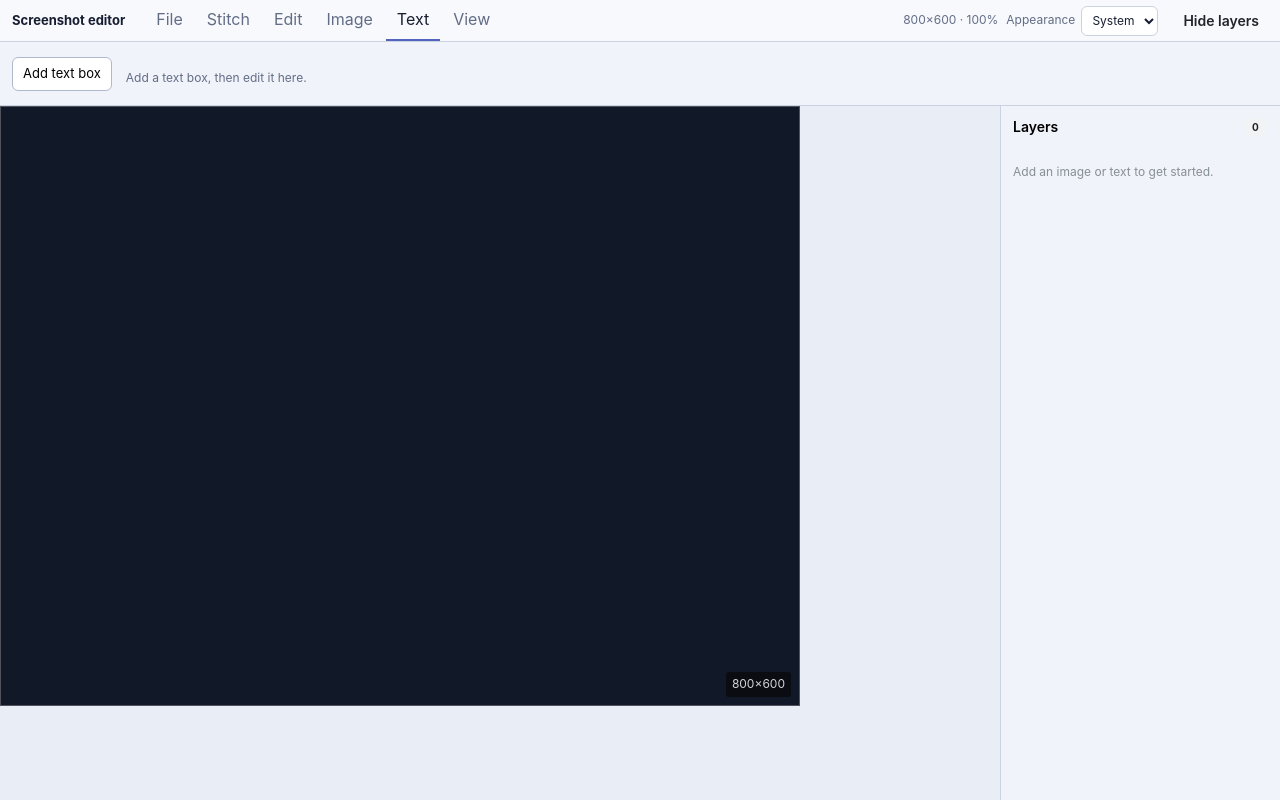
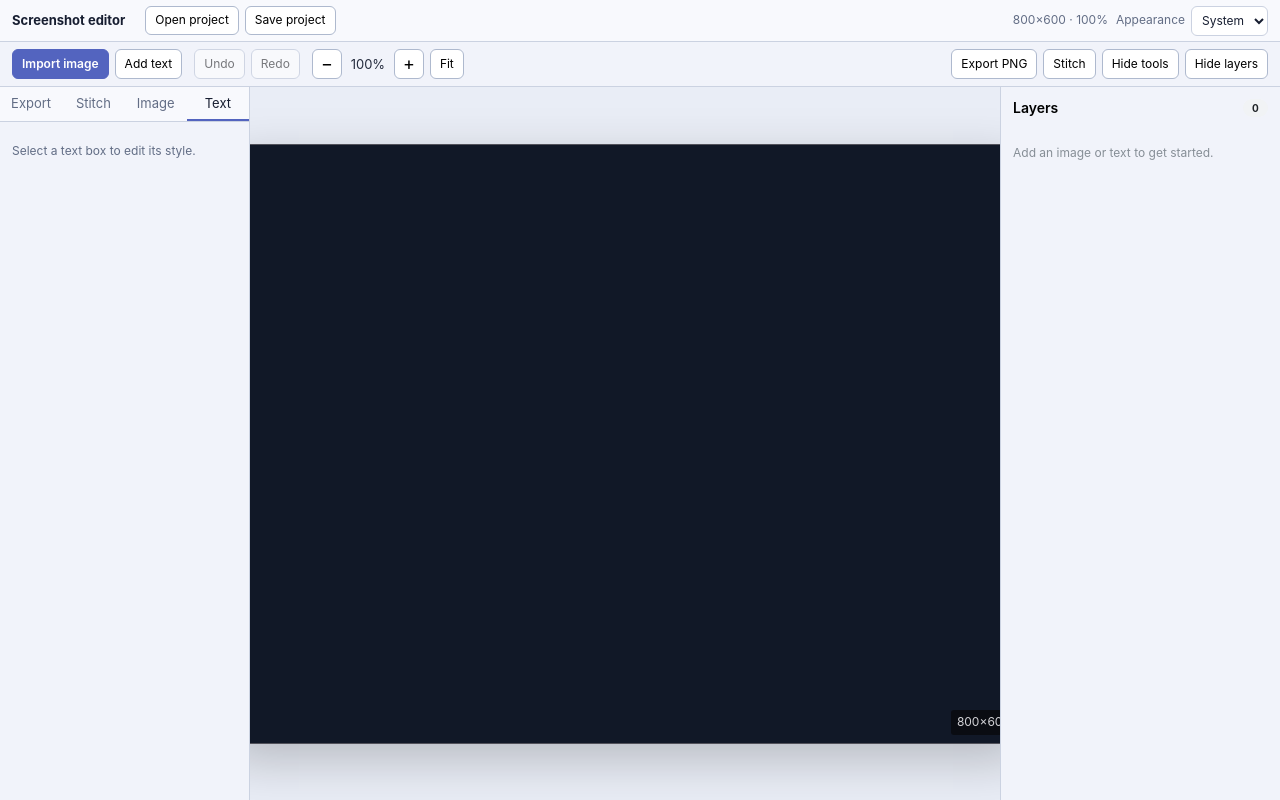
Before and after one commit to fkeenv/screenshot-editor, a React (Vite) app: page / in a window 1280 px wide. Both pictures are taken after a click on the tab "Text". Built offline with nearby package versions, Linux system fonts and the light colour scheme.

Commit message:
Build permanent centered editor workspace

```diff
--- a/src/App.tsx
+++ b/src/App.tsx
@@ -1,4 +1,3 @@
-import { Button } from "@mantine/core";
 import type { AppearancePreference } from "./appearance";
 import {
   useEffect,
@@ -69,7 +68,7 @@ const PRESETS = [
 
 const SCALE_PRESETS = [0.25, 0.5, 1, 2] as const;
 const TEXT_EDIT_FRAME_WIDTH = 6;
-const TOOL_MENUS = ["File", "Stitch", "Edit", "Image", "Text", "View"] as const;
+const TOOL_MENUS = ["Export", "Stitch", "Image", "Text"] as const;
 type ToolMenu = (typeof TOOL_MENUS)[number];
 
 type StitchScreen = {
@@ -423,8 +422,12 @@ export function App({ appearance, onAppearanceChange }: AppProps) {
   }>();
   const [placingText, setPlacingText] = useState(false);
   const [layersPanelOpen, setLayersPanelOpen] = useState(true);
+  const [toolsPanelOpen, setToolsPanelOpen] = useState(
+    () => window.innerWidth > 1000,
+  );
   const textEditor = useRef<TextEditorHandle | null>(null);
   const canvasRef = useRef<HTMLDivElement>(null);
+  const viewportRef = useRef<HTMLDivElement>(null);
   const selectedLayer = project.layers.find(
     (layer) => layer.id === selectedLayerId,
   );
@@ -499,6 +502,17 @@ export function App({ appearance, onAppearanceChange }: AppProps) {
     );
   }
 
+  function fitCanvas() {
+    const viewport = viewportRef.current;
+    if (!viewport) return;
+    const zoom = Math.min(
+      (viewport.clientWidth - 48) / project.canvasWidth,
+      (viewport.clientHeight - 48) / project.canvasHeight,
+    );
+    if (zoom <= 0) return;
+    setProject((current) => setView(current, zoom, 0, 0));
+  }
+
   async function importImage() {
     try {
       const [file] = await files.importImages();
@@ -520,7 +534,6 @@ export function App({ appearance, onAppearanceChange }: AppProps) {
         }),
       );
       setSelectedLayerId(id);
-      setActiveMenu("Image");
       setImportError(undefined);
     } catch (error) {
       setImportError(
@@ -638,8 +651,8 @@ export function App({ appearance, onAppearanceChange }: AppProps) {
     if (!canvas) return;
     const rect = canvas.getBoundingClientRect();
     const border = Number.parseFloat(getComputedStyle(canvas).borderLeftWidth) || 0;
-    const x = (event.clientX - rect.left - border) / project.zoom;
-    const y = (event.clientY - rect.top - border) / project.zoom;
+    const x = (event.clientX - rect.left) / project.zoom - border;
+    const y = (event.clientY - rect.top) / project.zoom - border;
     if (x < 0 || y < 0 || x > project.canvasWidth || y > project.canvasHeight) {
       return;
     }
@@ -925,21 +938,27 @@ export function App({ appearance, onAppearanceChange }: AppProps) {
       <header className="editor-chrome">
         <div className="menu-row">
           <span className="app-title">Screenshot editor</span>
-          <nav className="menu-tabs" role="tablist" aria-label="Editor tools">
-            {TOOL_MENUS.map((menu) => (
+          <div className="project-actions">
+            <button type="button" onClick={() => void openProjectFile()}>
+              Open project
+            </button>
             <button
               type="button"
-                role="tab"
-                aria-selected={activeMenu === menu}
-                aria-controls="active-tool-panel"
-                className={activeMenu === menu ? "active" : ""}
-                key={menu}
-                onClick={() => setActiveMenu(menu)}
+              onClick={() => {
+                void files.saveProject(saveProject(project)).then(
+                  () => setProjectFileError(undefined),
+                  (error: unknown) =>
+                    setProjectFileError(
+                      error instanceof Error
+                        ? error.message
+                        : "The project file could not be saved.",
+                    ),
+                );
+              }}
             >
-                {menu}
+              Save project
             </button>
-            ))}
-          </nav>
+          </div>
           <span className="document-status">
             {project.canvasWidth}×{project.canvasHeight} · {Math.round(project.zoom * 100)}%
           </span>
@@ -957,57 +976,107 @@ export function App({ appearance, onAppearanceChange }: AppProps) {
               <option value="dark">Dark</option>
             </select>
           </label>
-          <Button
-            variant="subtle"
-            color="gray"
-            size="compact-sm"
-            style={{ alignSelf: "center", marginLeft: 8 }}
+        </div>
+        <div className="main-toolbar">
+          <div className="toolbar-group">
+            <button type="button" className="primary-action" onClick={() => void importImage()}>
+              Import image
+            </button>
+            <button
+              type="button"
+              aria-pressed={placingText}
+              className={placingText ? "active-control" : undefined}
+              onClick={() => setPlacingText((current) => !current)}
+            >
+              Add text
+            </button>
+          </div>
+          <div className="toolbar-group">
+            <button type="button" onClick={() => setProject(undo)} disabled={project.past.length === 0}>
+              Undo
+            </button>
+            <button type="button" onClick={() => setProject(redo)} disabled={project.future.length === 0}>
+              Redo
+            </button>
+          </div>
+          <div className="toolbar-group zoom-group">
+            <button type="button" aria-label="Zoom out" onClick={() => changeZoom(project.zoom / 1.25)}>−</button>
+            <span className="zoom-value">{Math.round(project.zoom * 100)}%</span>
+            <button type="button" aria-label="Zoom in" onClick={() => changeZoom(project.zoom * 1.25)}>+</button>
+            <button type="button" className="fit-button" aria-label="Fit canvas to stage" onClick={fitCanvas}>Fit</button>
+          </div>
+          <div className="toolbar-group toolbar-end">
+            <button
+              type="button"
+              onClick={() => {
+                void saveCurrentExport().then(
+                  () => setExportError(undefined),
+                  (error: unknown) =>
+                    setExportError(
+                      error instanceof Error
+                        ? error.message
+                        : "The image could not be exported.",
+                    ),
+                );
+              }}
+            >
+              Export {exportFormat.toUpperCase()}
+            </button>
+            <button
+              type="button"
+              onClick={() => {
+                setActiveMenu("Stitch");
+                setToolsPanelOpen(true);
+              }}
+            >
+              Stitch
+            </button>
+            <button
+              type="button"
+              aria-controls="tools-panel"
+              aria-expanded={toolsPanelOpen}
+              onClick={() => setToolsPanelOpen((open) => !open)}
+            >
+              {toolsPanelOpen ? "Hide tools" : "Tools"}
+            </button>
+            <button
+              type="button"
               aria-controls="layers-panel"
               aria-expanded={layersPanelOpen}
               onClick={() => setLayersPanelOpen((open) => !open)}
             >
-            {layersPanelOpen ? "Hide layers" : "Show layers"}
-          </Button>
+              {layersPanelOpen ? "Hide layers" : "Layers"}
+            </button>
           </div>
+        </div>
+        {importError || projectFileError || exportError ? (
+          <div className="workspace-errors" role="alert">
+            {[importError, projectFileError, exportError].filter(Boolean).join(" · ")}
+          </div>
+        ) : null}
+      </header>
 
-        <div
-          className="tool-panel"
-          id="active-tool-panel"
-          role="tabpanel"
-          aria-label={`${activeMenu} tools`}
-        >
-          {activeMenu === "File" ? (
-            <div className="control-group">
+      {toolsPanelOpen ? (
+        <aside className="tool-panel" id="tools-panel" aria-label="Workspace tools">
+          <nav className="menu-tabs" role="tablist" aria-label="Workspace tools">
+            {TOOL_MENUS.map((menu) => (
               <button
                 type="button"
-                onClick={() => {
-                  void files.saveProject(saveProject(project)).then(
-                    () => setProjectFileError(undefined),
-                    (error: unknown) =>
-                      setProjectFileError(
-                        error instanceof Error
-                          ? error.message
-                          : "The project file could not be saved.",
-                      ),
-                  );
-                }}
+                role="tab"
+                aria-selected={activeMenu === menu}
+                aria-controls="active-tool-panel"
+                className={activeMenu === menu ? "active" : ""}
+                key={menu}
+                onClick={() => setActiveMenu(menu)}
               >
-                Save project
+                {menu}
               </button>
-              <button
-                type="button"
-                onClick={() => void openProjectFile()}
-              >
-                Open project
-              </button>
-              <span className="tool-divider" />
-              <button type="button" onClick={() => void importImage()}>
-                Import image
-              </button>
-              <span className="tool-hint">
-                Projects keep editable layers · Images: JPG, PNG, WebP, GIF, or BMP
-              </span>
-              <span className="tool-divider" />
+            ))}
+          </nav>
+          <div id="active-tool-panel" role="tabpanel" aria-label={`${activeMenu} tools`}>
+          {activeMenu === "Export" ? (
+            <div className="control-group">
+              <span className="panel-heading">Export settings</span>
               <label>
                 Export
                 <select
@@ -1049,22 +1118,6 @@ export function App({ appearance, onAppearanceChange }: AppProps) {
                   <output>{exportQuality}</output>
                 </>
               ) : null}
-              <button
-                type="button"
-                onClick={() => {
-                  void saveCurrentExport().then(
-                    () => setExportError(undefined),
-                    (error: unknown) =>
-                      setExportError(
-                        error instanceof Error
-                          ? error.message
-                          : "The image could not be exported.",
-                      ),
-                  );
-                }}
-              >
-                Export
-              </button>
               <span className="tool-hint">
                 PNG stays sharp and can be transparent. JPG is opaque. Lower
                 quality makes JPG and WebP smaller.
@@ -1129,29 +1182,9 @@ export function App({ appearance, onAppearanceChange }: AppProps) {
               </button>
               <span className="tool-hint">
                 Add saved screens and order them from top to bottom. Export uses
-                the format and quality selected under File.
+                the format and quality selected under Export.
               </span>
               {stitchError ? <p className="import-error">{stitchError}</p> : null}
-            </div>
-          ) : null}
-
-          {activeMenu === "Edit" ? (
-            <div className="control-group">
-              <button
-                type="button"
-                onClick={() => setProject(undo)}
-                disabled={project.past.length === 0}
-              >
-                Undo
-              </button>
-              <button
-                type="button"
-                onClick={() => setProject(redo)}
-                disabled={project.future.length === 0}
-              >
-                Redo
-              </button>
-              <span className="tool-hint">Ctrl/Cmd+Z · Shift+Ctrl/Cmd+Z</span>
             </div>
           ) : null}
 
@@ -1251,16 +1284,6 @@ export function App({ appearance, onAppearanceChange }: AppProps) {
 
           {activeMenu === "Text" ? (
             <>
-              <div className="control-group">
-                <button
-                  type="button"
-                  aria-pressed={placingText}
-                  className={placingText ? "active-control" : ""}
-                  onClick={() => setPlacingText((current) => !current)}
-                >
-                  Add text box
-                </button>
-              </div>
               {selectedTextLayer ? (
                 <div className="composer">
                   <TextControls
@@ -1287,35 +1310,27 @@ export function App({ appearance, onAppearanceChange }: AppProps) {
                 <span className="tool-hint">
                   {placingText
                     ? "Click the canvas to place the text box."
-                    : "Add a text box, then edit it here."}
+                    : "Select a text box to edit its style."}
                 </span>
               )}
             </>
           ) : null}
 
-          {activeMenu === "View" ? (
-            <div className="control-group">
-              <button type="button" onClick={() => changeZoom(project.zoom / 1.25)}>
-                Zoom out
-              </button>
-              <span className="zoom-value">{Math.round(project.zoom * 100)}%</span>
-              <button type="button" onClick={() => changeZoom(project.zoom * 1.25)}>
-                Zoom in
-              </button>
           </div>
+        </aside>
       ) : null}
-
-          {importError ? <p className="import-error">{importError}</p> : null}
-          {projectFileError ? (
-            <p className="import-error">{projectFileError}</p>
-          ) : null}
-          {exportError ? <p className="import-error">{exportError}</p> : null}
-        </div>
-      </header>
 
       <div
         className={`viewport${placingText ? " placing-text" : ""}`}
+        ref={viewportRef}
         onPointerDown={onViewportPointerDown}
+      >
+        <div
+          className="canvas-anchor"
+          style={{
+            width: project.canvasWidth * project.zoom,
+            height: project.canvasHeight * project.zoom,
+          }}
         >
         <div
           className="canvas"
@@ -1439,6 +1454,7 @@ export function App({ appearance, onAppearanceChange }: AppProps) {
           </span>
         </div>
         </div>
+      </div>
       {layersPanelOpen ? (
         <LayersPanel
           layers={project.layers}
--- a/src/LayersPanel.tsx
+++ b/src/LayersPanel.tsx
@@ -257,6 +257,8 @@ export function LayersPanel({
       w={{ base: 220, sm: 280 }}
       miw={{ base: 220, sm: 280 }}
       style={{
+        gridColumn: 3,
+        gridRow: 2,
         background: "var(--panel-bg)",
         display: "flex",
         flex: "0 0 auto",
--- a/src/index.css
+++ b/src/index.css
@@ -81,7 +81,7 @@ button:disabled {
 
 .app {
   display: grid;
-  grid-template-columns: minmax(0, 1fr) auto;
+  grid-template-columns: auto minmax(0, 1fr) auto;
   grid-template-rows: auto minmax(0, 1fr);
   height: 100vh;
 }
@@ -96,7 +96,7 @@ button:disabled {
 .menu-row {
   display: flex;
   min-height: 42px;
-  align-items: stretch;
+  align-items: center;
   padding: 0 12px;
   gap: 8px;
   border-bottom: 1px solid var(--border);
@@ -112,32 +112,76 @@ button:disabled {
   white-space: nowrap;
 }
 
-.menu-tabs {
+.project-actions,
+.toolbar-group {
   display: flex;
-  gap: 2px;
-  min-width: 0;
-  overflow-x: auto;
-  scrollbar-width: thin;
+  align-items: center;
+  gap: 6px;
 }
 
-.menu-tabs button {
-  flex: 0 0 auto;
-  padding: 0 11px;
-  background: transparent;
-  border: 0;
-  border-bottom: 2px solid transparent;
-  border-radius: 0;
-  color: var(--muted);
+.project-actions button {
+  padding: 4px 9px;
+  font-size: 12px;
 }
 
-.menu-tabs button:hover {
-  background: var(--field-hover);
-  color: var(--text-strong);
+.main-toolbar {
+  display: flex;
+  flex-wrap: wrap;
+  align-items: center;
+  gap: 6px 12px;
+  padding: 7px 12px;
+  border-bottom: 1px solid var(--border);
+  background: var(--panel-bg);
 }
 
-.menu-tabs button.active {
-  border-bottom-color: var(--accent);
-  color: var(--text-strong);
+.main-toolbar button {
+  min-height: 30px;
+  padding: 4px 9px;
+  font-size: 12px;
+}
+
+.main-toolbar .primary-action {
+  color: var(--accent-text);
+  background: var(--accent);
+  border-color: var(--accent);
+  font-weight: 600;
+}
+
+.main-toolbar .primary-action:hover {
+  filter: brightness(1.08);
+}
+
+.toolbar-end {
+  margin-left: auto;
+}
+
+.zoom-group {
+  gap: 0;
+}
+
+.zoom-group button {
+  width: 30px;
+  padding: 0;
+  font-size: 18px;
+}
+
+.zoom-group .fit-button {
+  width: auto;
+  margin-left: 6px;
+  padding: 0 9px;
+  font-size: 12px;
+}
+
+.zoom-group .zoom-value {
+  min-width: 52px;
+  padding: 0 5px;
+}
+
+.workspace-errors {
+  padding: 5px 12px;
+  color: var(--error);
+  font-size: 12px;
+  border-bottom: 1px solid var(--border);
 }
 
 .document-status {
@@ -169,14 +213,54 @@ button:disabled {
 }
 
 .tool-panel {
-  display: flex;
-  min-height: 64px;
-  flex-wrap: wrap;
-  gap: 10px 14px;
-  align-items: center;
-  padding: 10px 12px;
+  grid-column: 1;
+  grid-row: 2;
+  width: 250px;
+  min-width: 0;
+  overflow: auto;
+  border-right: 1px solid var(--border);
+  background: var(--panel-bg);
+}
+
+.menu-tabs {
+  position: sticky;
+  top: 0;
+  z-index: 1;
+  display: grid;
+  grid-template-columns: repeat(4, minmax(0, 1fr));
   border-bottom: 1px solid var(--border);
-  background: var(--panel-bg);
+  background: var(--chrome-bg);
+}
+
+.menu-tabs button {
+  padding: 10px 2px;
+  background: transparent;
+  border: 0;
+  border-bottom: 2px solid transparent;
+  border-radius: 0;
+  color: var(--muted);
+  font-size: 12px;
+}
+
+.menu-tabs button:hover {
+  background: var(--field-hover);
+  color: var(--text-strong);
+}
+
+.menu-tabs button.active {
+  border-bottom-color: var(--accent);
+  color: var(--text-strong);
+}
+
+#active-tool-panel {
+  padding: 12px;
+}
+
+.panel-heading {
+  width: 100%;
+  color: var(--text-strong);
+  font-size: 13px;
+  font-weight: 700;
 }
 
 .control-group {
@@ -223,9 +307,9 @@ button:disabled {
 }
 
 .tool-divider {
-  width: 1px;
-  height: 34px;
-  align-self: center;
+  width: 100%;
+  height: 1px;
+  margin: 8px 0;
   background: var(--border);
 }
 
@@ -277,14 +361,26 @@ button:disabled {
 
 .stitch-list li {
   display: flex;
+  flex-wrap: wrap;
   gap: 8px;
   align-items: center;
+  padding: 8px;
+  background: var(--field-bg);
+  border: 1px solid var(--border);
+  border-radius: 6px;
 }
 
 .stitch-list li span:first-child {
+  flex-basis: 100%;
   overflow: hidden;
   text-overflow: ellipsis;
   white-space: nowrap;
+}
+
+.stitch-list li span:nth-child(2) {
+  flex-basis: 100%;
+  color: var(--muted);
+  font-size: 12px;
 }
 
 .composer {
@@ -401,6 +497,8 @@ button.active-control {
 
 .viewport {
   position: relative;
+  grid-column: 2;
+  grid-row: 2;
   flex: 1;
   min-width: 0;
   min-height: 0;
@@ -408,6 +506,14 @@ button.active-control {
   cursor: grab;
   background: var(--app-bg);
   touch-action: none;
+}
+
+.canvas-anchor {
+  position: absolute;
+  top: 50%;
+  left: 50%;
+  transform: translate(-50%, -50%);
+  pointer-events: none;
 }
 
 .viewport:active {
@@ -419,8 +525,10 @@ button.active-control {
   overflow: hidden;
   background: #111827;
   border: 1px solid #52525b;
+  box-shadow: 0 16px 48px rgb(0 0 0 / 22%);
   transform-origin: top left;
   user-select: none;
+  pointer-events: auto;
 }
 
 .canvas-layer {
@@ -553,16 +661,11 @@ button.active-control {
     display: none;
   }
 
-  .menu-tabs {
-    flex: 1 1 auto;
-  }
-
   .appearance-control span {
     display: none;
   }
 
   .tool-panel {
-    max-height: 210px;
-    overflow-y: auto;
+    width: 220px;
   }
 }
```
Lines whose indentation alone changed are shown as unchanged.
